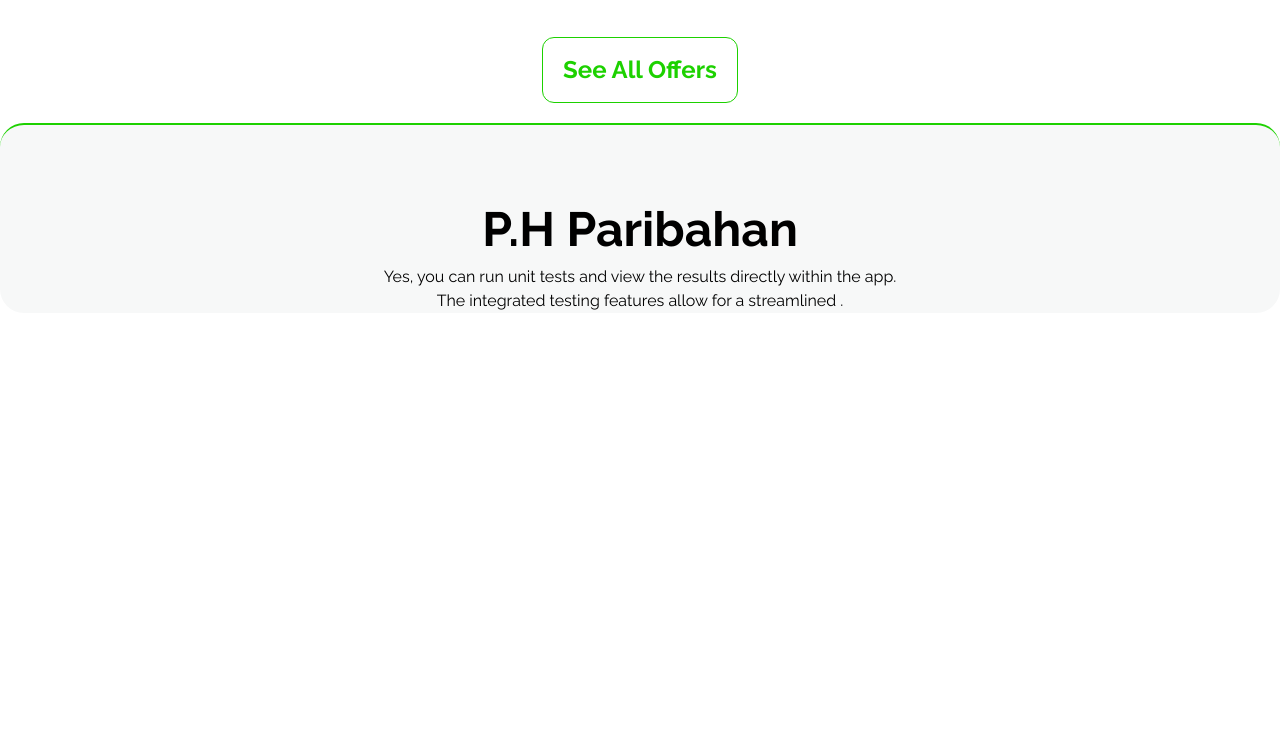
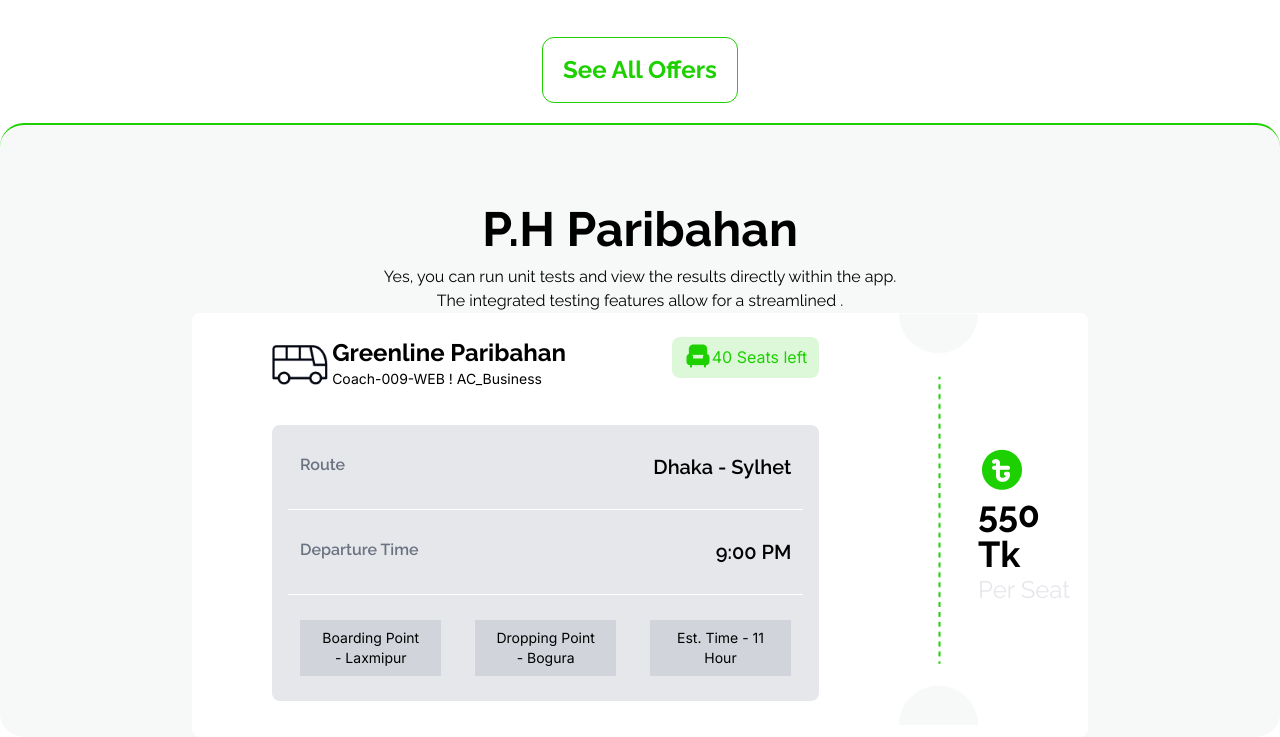
Before and after one commit to Fahim-rafi24/B9A5-smart-ticketing-for-Bus, a plain HTML site: page index.html in a window 1280 px wide. Shown: the part 1280-2017 px from the top of the page. Before the commit the page ends 1593 px from the top, so only its background shows below. Drawn offline with nearby package versions, Linux system fonts and the light colour scheme.

Commit message:
add bus intro area

```diff
--- a/index.html
+++ b/index.html
@@ -107,7 +107,61 @@
             <h4 class="mt-3 text-sm md:text-base">Yes, you can run unit tests and view the results directly within the app.<br>
                 The integrated testing features allow for a streamlined .</h4>
         </div>
+        <!-- bus intro area -->
+        <section class="xl:flex w-[95%] md:w-[90%] xl:w-[70%] mx-auto bg-[#FFFFFF] rounded-lg">
+            <!-- left section -->
+            <div class="xl:w-[80%] px-2 xl:px-20">
+                    <!-- top -->
+                    <div class="flex justify-between pt-4 md:pt-6 mb-5">
+                        <section class="flex">
+                            <img class="h-10 mt-0 md:mt-2" src="media/images/bus-logo.png" alt="">
+                            <div class="ml-1">
+                                <h4 class="font-bold md:text-2xl raleway">Greenline Paribahan</h4>
+                                <h5 class="text-[10px] md:text-sm inter">Coach-009-WEB ! AC_Business</h5>
+                            </div>
+                        </section>
+                        <section>
+                            <!-- seats left btn -->
+                            <button class="flex bg-[#1DD10026] text-[#1DD100] py-1 md:py-2 px-1 md:px-3 rounded-lg">
+                                <img class="mt-[-3px]" src="media/images/seat-green-filled.png" alt="">
+                                <p class="text-sm md:text-base inter">
+                                    <span id="">40</span>
+                                Seats left</p>
+                            </button>
+                        </section>
+                    </div>
+                    <!-- bottom display -->
+                    <div class="bg-gray-200 rounded-lg raleway my-9">
+                        <p class="flex justify-between px-4 py-3 md:py-7 md:px-7">
+                            <span class="font-semibold text-gray-500">Route</span>
+                            <span class="text-xl font-semibold">Dhaka - Sylhet</span>
+                        </p>
+                        <hr class="border-white mx-4">
+                        <p class="flex justify-between px-4 py-3 md:py-7 md:px-7">
+                            <span class="font-semibold text-gray-500">Departure Time</span>
+                            <span class="text-xl font-semibold">9:00 PM</span>
+                        </p>
+                        <hr class="border-white mx-4">
+                        <div class="grid grid-cols-1 md:grid-cols-3 gap-8 w-[90%] py-3 md:py-6 mx-auto inter">
+                            <button class="border bg-gray-300 px-5 py-2 text-sm">Boarding Point - Laxmipur</button>
+                            <button class="border bg-gray-300 px-5 py-2 text-sm">Dropping Point - Bogura</button>
+                            <button class="border bg-gray-300 px-5 py-2 text-sm">Est. Time - 11 Hour</button>
+                        </div>
+                    </div>
+            </div>
+            <div class="hidden xl:block">
+                <img src="media/images/info-devider.png" alt="">
+            </div>
+            <!-- Right section -->
+            <div class="grid justify-center items-center">
+                <div>
+                    <img src="media/images/fare.png" alt="">
+                    <h5 class="text-4xl font-bold">550 Tk</h5>
+                    <h6 class="text-gray-200 text-2xl">Per Seat</h6>
+                </div>
+            </div>
+        </section>
     </main>
-    <footer></footer>
+    <footer class=""></footer>
 </body>
 </html>
```
